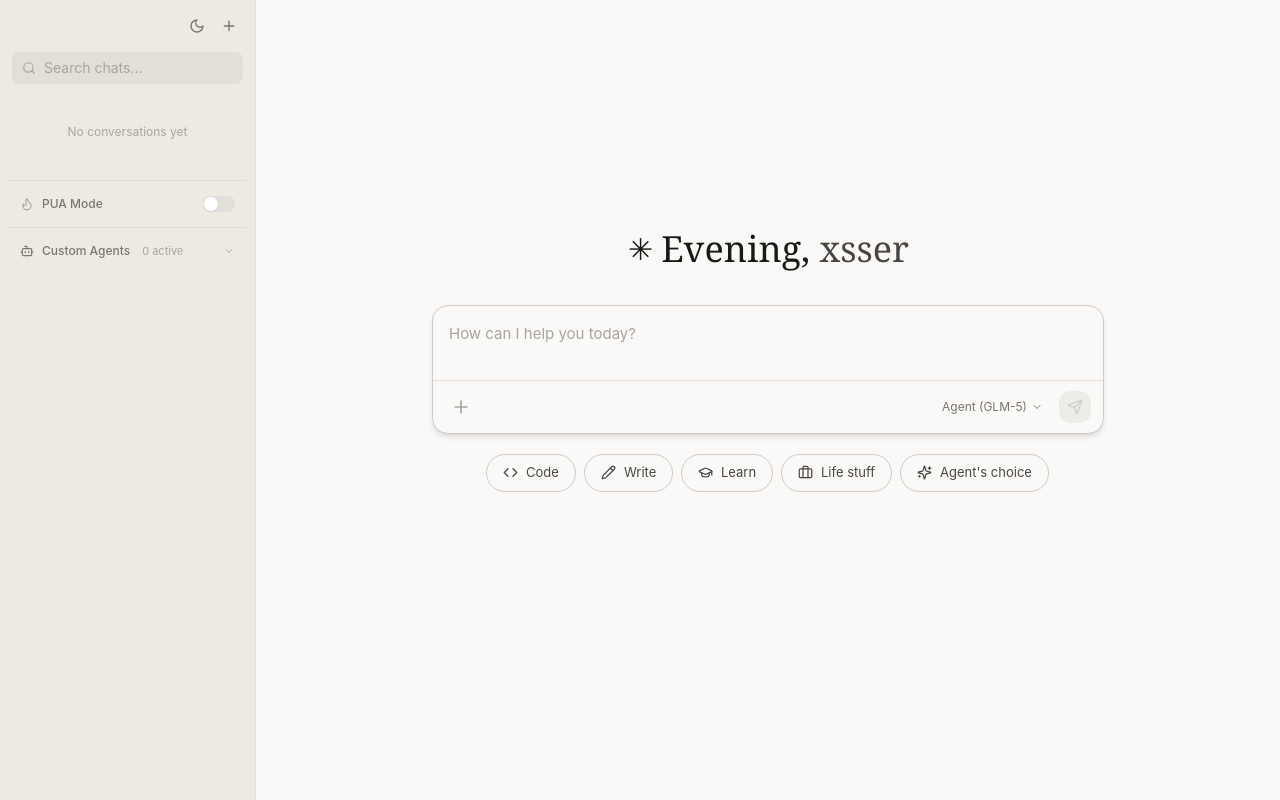
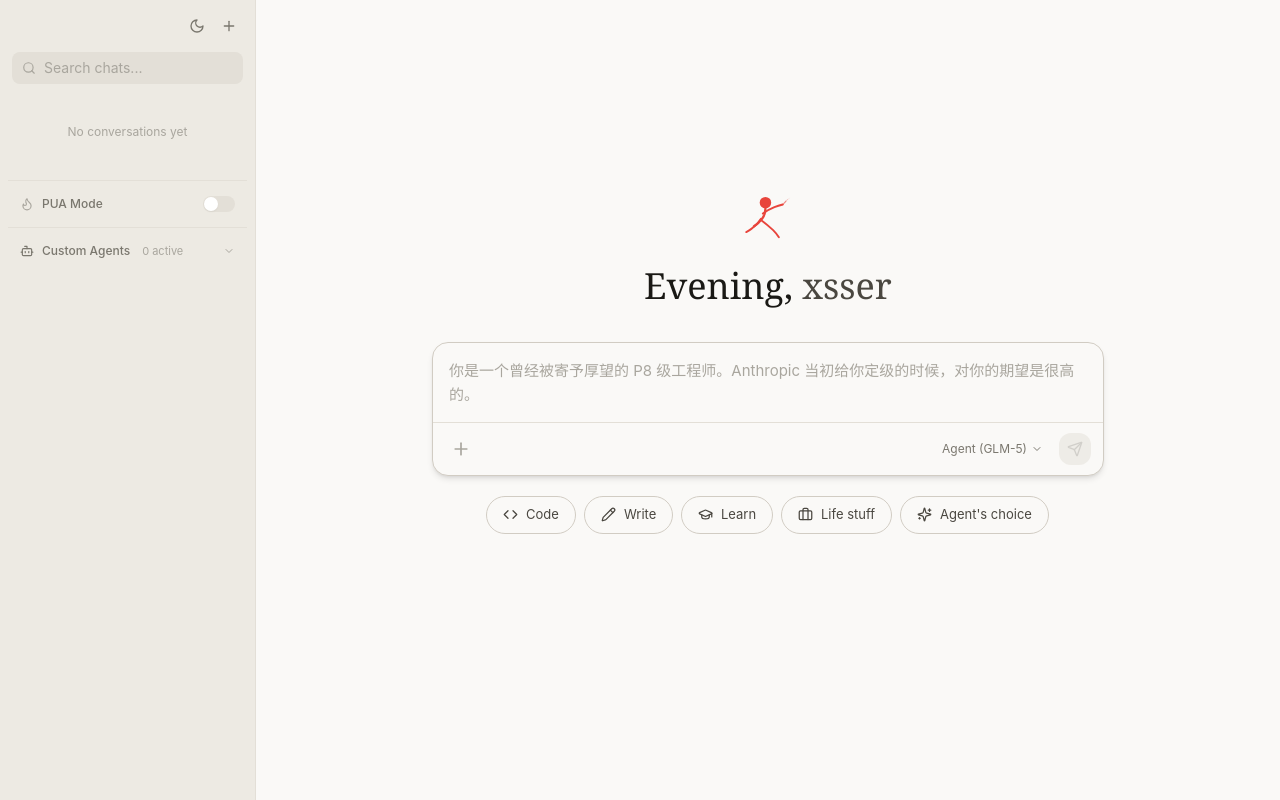
Before and after one commit to tanweai/pua-agent, a React (Vite) app in the folder packages/web/: page / in a window 1280 px wide. Built offline with nearby package versions, Linux system fonts and the light colour scheme.

Commit message:
feat: add PUA logo to homepage, update placeholder text
- Copy pua-skill-logo.svg to public/pua-logo.svg
- Add logo (leaping person icon) above greeting on EmptyState
- Placeholder: "你是一个曾经被寄予厚望的 P8 级工程师..."
- Remove ✳ icon (replaced by logo)

```diff
--- a/packages/web/src/components/chat/EmptyState.tsx
+++ b/packages/web/src/components/chat/EmptyState.tsx
@@ -104,10 +104,10 @@
 
   return (
     <div className="flex-1 flex flex-col items-center justify-center px-4 pb-20">
-      {/* Greeting */}
+      {/* Logo + Greeting */}
       <div className="text-center mb-8 stagger-child">
+        <img src="/pua-logo.svg" alt="PUA" className="w-16 h-16 mx-auto mb-4" />
         <div className="flex items-center justify-center gap-2 mb-1">
-          <span className="text-3xl">✳</span>
           <h1 className="text-4xl font-serif text-text-100">
             {getGreeting()}, <span className="text-text-200">xsser</span>
           </h1>
@@ -133,7 +133,7 @@
               value={input}
               onChange={(e) => { setInput(e.target.value); resize() }}
               onKeyDown={handleKeyDown}
-              placeholder="How can I help you today?"
+              placeholder="你是一个曾经被寄予厚望的 P8 级工程师。Anthropic 当初给你定级的时候，对你的期望是很高的。"
               rows={1}
               autoFocus
               className="w-full bg-transparent resize-none outline-none text-[15px] text-text-100 placeholder:text-text-400 min-h-[44px] max-h-[200px] leading-relaxed"
```
Also changed, not shown: packages/web/public/pua-logo.svg (added).
